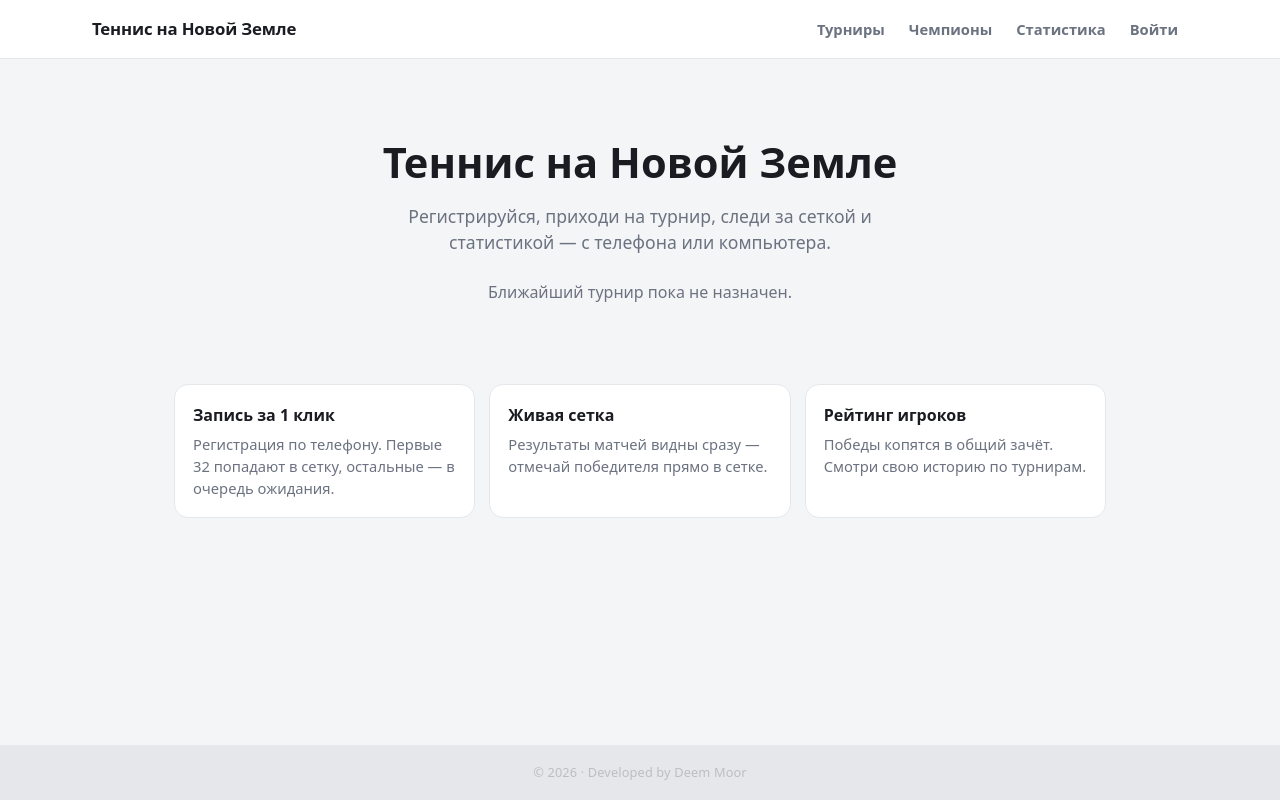
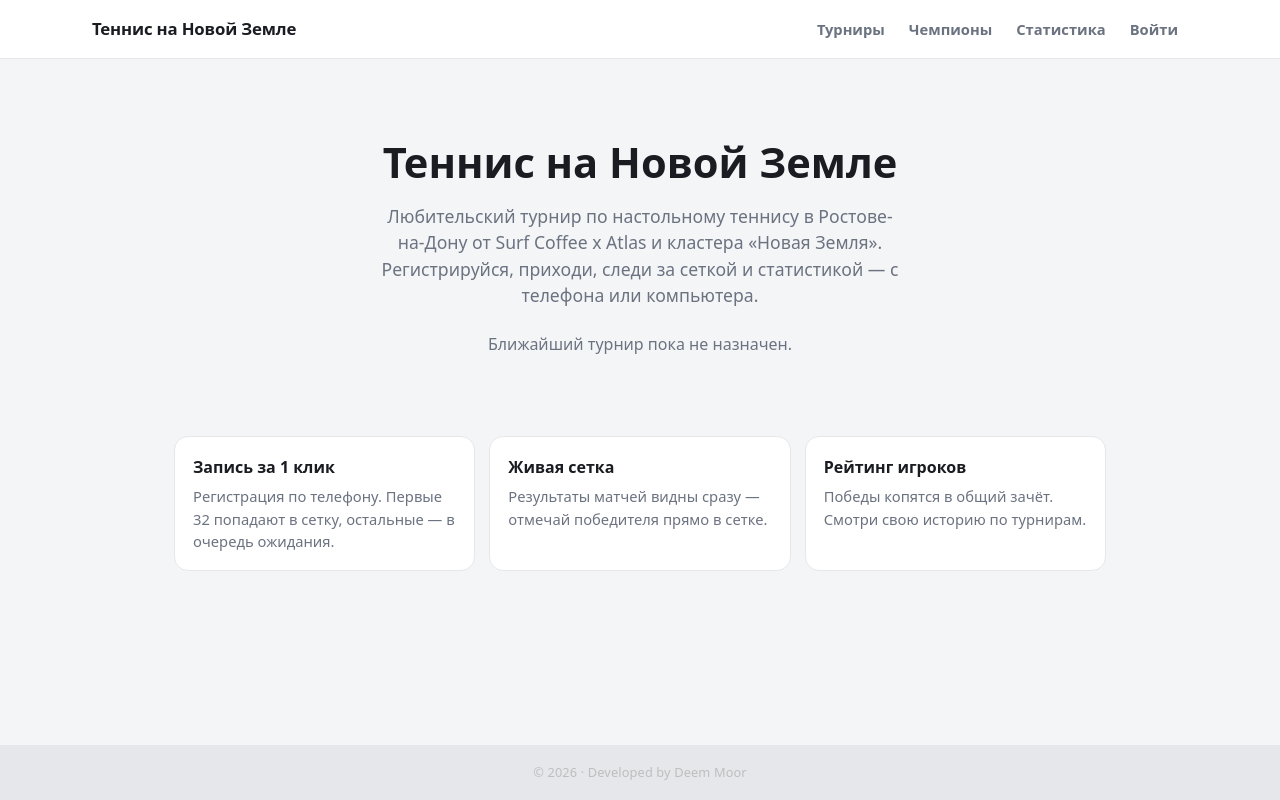
Before and after one commit to DeemMoor/tnz, a React (Vite) app in the folder frontend/: page / in a window 1280 px wide. Built offline with nearby package versions, Linux system fonts and the light colour scheme; no server answers.

Commit message:
SEO: ключ «любительский турнир по настольному теннису в Ростове-на-Дону» в title/описании/тексте

```diff
--- a/frontend/index.html
+++ b/frontend/index.html
@@ -8,10 +8,10 @@
     <link rel="apple-touch-icon" sizes="180x180" href="/apple-touch-icon.png" />
     <meta name="viewport" content="width=device-width, initial-scale=1.0" />
 
-    <title>Теннис на Новой Земле — турниры по настольному теннису</title>
+    <title>Теннис на Новой Земле — любительский турнир по настольному теннису в Ростове-на-Дону</title>
     <meta
       name="description"
-      content="Турниры от Surf Coffee x Atlas и кластера «Новая Земля». Еженедельный настольный теннис: онлайн-регистрация, живая турнирная сетка, статистика игроков и рейтинг чемпионов."
+      content="Любительский турнир по настольному теннису в Ростове-на-Дону (ул. Седова, 5, кластер «Новая Земля») от Surf Coffee x Atlas. Еженедельно: онлайн-регистрация, живая турнирная сетка, статистика игроков и рейтинг чемпионов."
     />
     <meta
       name="keywords"
@@ -104,11 +104,12 @@
     <div id="root"></div>
     <!-- Фолбэк для роботов без JS: базовая инфа всегда в сыром HTML. -->
     <noscript>
-      <h1>Теннис на Новой Земле — турниры по настольному теннису</h1>
+      <h1>Любительский турнир по настольному теннису в Ростове-на-Дону</h1>
       <p>
-        Еженедельные любительские турниры по настольному теннису от Surf Coffee x
-        Atlas и кластера «Новая Земля». Город: Ростов-на-Дону. Регистрация онлайн,
-        живая турнирная сетка, статистика игроков и чемпионы.
+        «Теннис на Новой Земле» — еженедельные любительские турниры по настольному
+        теннису в Ростове-на-Дону от Surf Coffee x Atlas и кластера «Новая Земля»
+        (ул. Седова, 5). Онлайн-регистрация, живая турнирная сетка, статистика
+        игроков и рейтинг чемпионов.
       </p>
     </noscript>
     <script type="module" src="/src/main.tsx"></script>
--- a/frontend/src/pages/HomePage.tsx
+++ b/frontend/src/pages/HomePage.tsx
@@ -167,8 +167,9 @@ export default function HomePage() {
       <section className="hero">
         <h1>Теннис на Новой Земле</h1>
         <p className="hero-sub">
-          Регистрируйся, приходи на турнир, следи за сеткой и статистикой — с телефона
-          или компьютера.
+          Любительский турнир по настольному теннису в Ростове-на-Дону от Surf
+          Coffee x Atlas и кластера «Новая Земля». Регистрируйся, приходи, следи за
+          сеткой и статистикой — с телефона или компьютера.
         </p>
 
         {!loading && renderTournamentCTA()}
```
